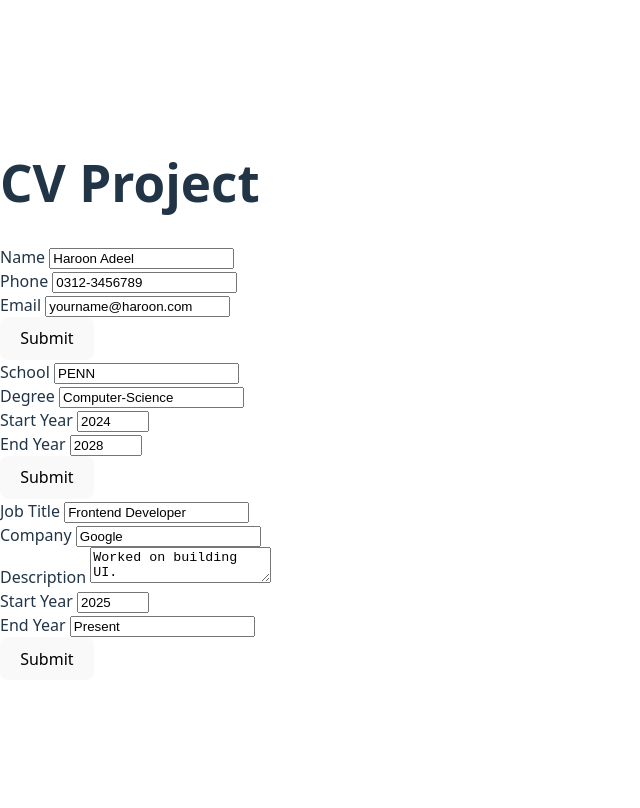
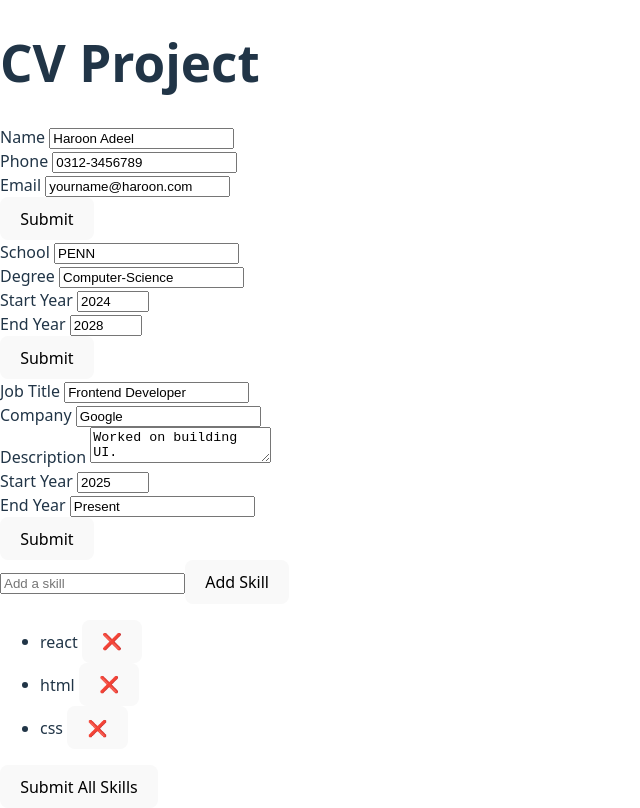
Before and after one commit to H4ROOON/cv-project, a React (Vite) app: page / in a window 1280 px wide. Shown: the whole page, without its empty margins (0-640 px from the left). Built offline with nearby package versions, Linux system fonts and the light colour scheme.

Commit message:
add Skills components with editable form and display mode

```diff
--- a/src/App.jsx
+++ b/src/App.jsx
@@ -1,6 +1,7 @@
-import GeneralInfo from './components/GeneralInfo'
-import Education from './components/Education'
-import Experience from './components/Experience'
+import GeneralInfo from "./components/GeneralInfo";
+import Education from "./components/Education";
+import Experience from "./components/Experience";
+import Skills from "./components/Skills";
 
 function App() {
   return (
@@ -9,8 +10,9 @@ function App() {
       <GeneralInfo />
       <Education />
       <Experience />
+      <Skills />
     </div>
-  )
+  );
 }
 
-export default App
+export default App;
--- /dev/null
+++ b/src/components/Skills.jsx
@@ -0,0 +1,68 @@
+import { useState } from "react";
+
+export default function Skills() {
+  const [isEditing, setIsEditing] = useState(true);
+  const [input, setInput] = useState("");
+  const [skills, setSkills] = useState(["react", "html", "css"]);
+
+  const addSkill = () => {
+    if (input.trim() === "") return;
+    setSkills([...skills, input]);
+    setInput("");
+  };
+
+  const removeSkill = (indexToRemove) => {
+    setSkills(skills.filter((_, index) => index !== indexToRemove));
+  };
+
+  const handleSubmit = (e) => {
+    e.preventDefault();
+    setIsEditing(false);
+    console.log("Submitted skills:", skills);
+  };
+
+  const handleEdit = () => {
+    setIsEditing(true);
+  };
+
+  return (
+    <div>
+      {isEditing ? (
+        <form onSubmit={handleSubmit}>
+          <input
+            type="text"
+            value={input}
+            onChange={(e) => setInput(e.target.value)}
+            placeholder="Add a skill"
+          />
+          <button type="button" onClick={addSkill}>
+            Add Skill
+          </button>
+
+          <ul>
+            {skills.map((skill, index) => (
+              <li key={index}>
+                {skill}{" "}
+                <button type="button" onClick={() => removeSkill(index)}>
+                  ❌
+                </button>
+              </li>
+            ))}
+          </ul>
+
+          <button type="submit">Submit All Skills</button>
+        </form>
+      ) : (
+        <div>
+          <h3>Submitted Skills</h3>
+          <ul>
+            {skills.map((skill, index) => (
+              <li key={index}>{skill}</li>
+            ))}
+          </ul>
+          <button onClick={handleEdit}>Edit</button>
+        </div>
+      )}
+    </div>
+  );
+}
```
